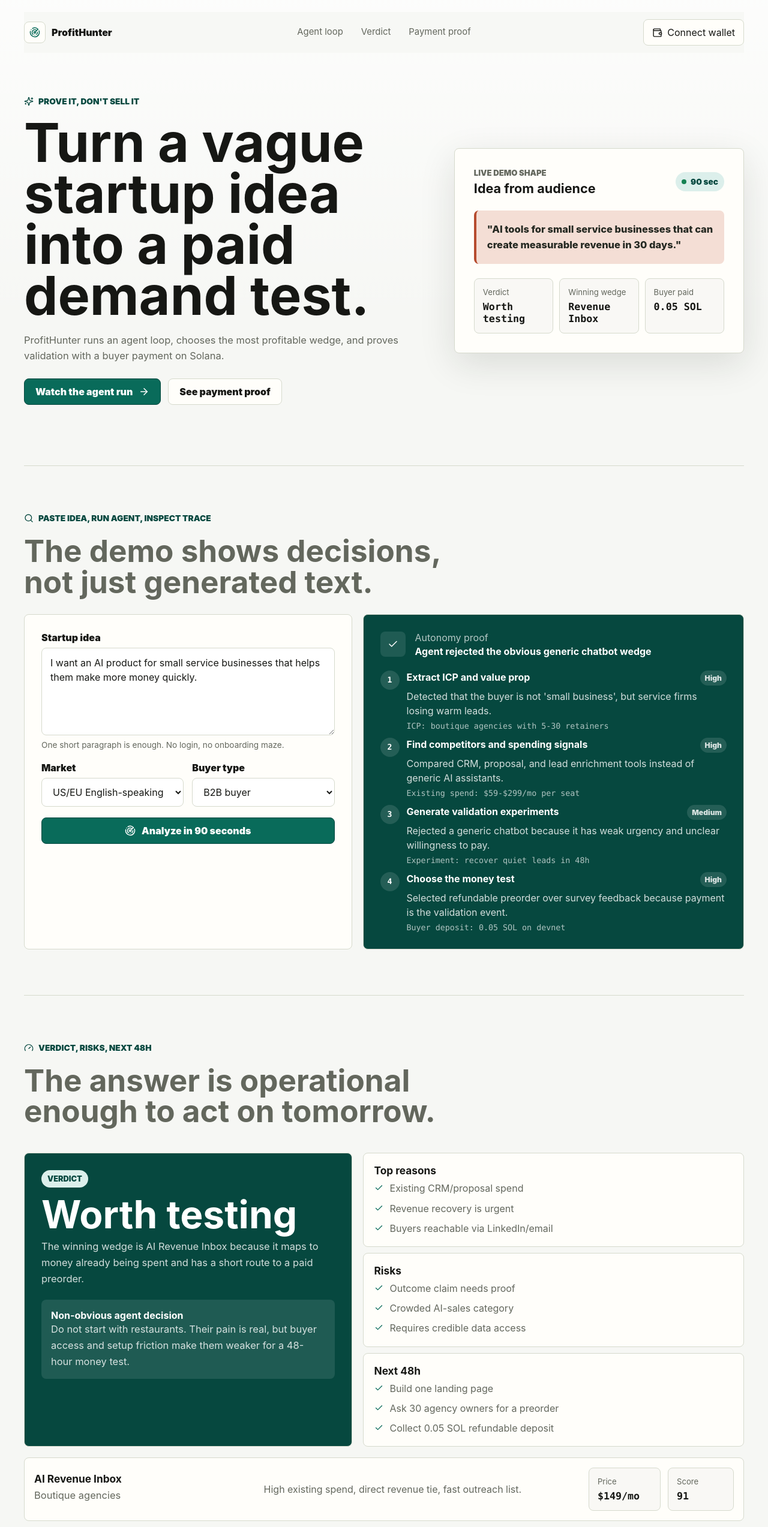
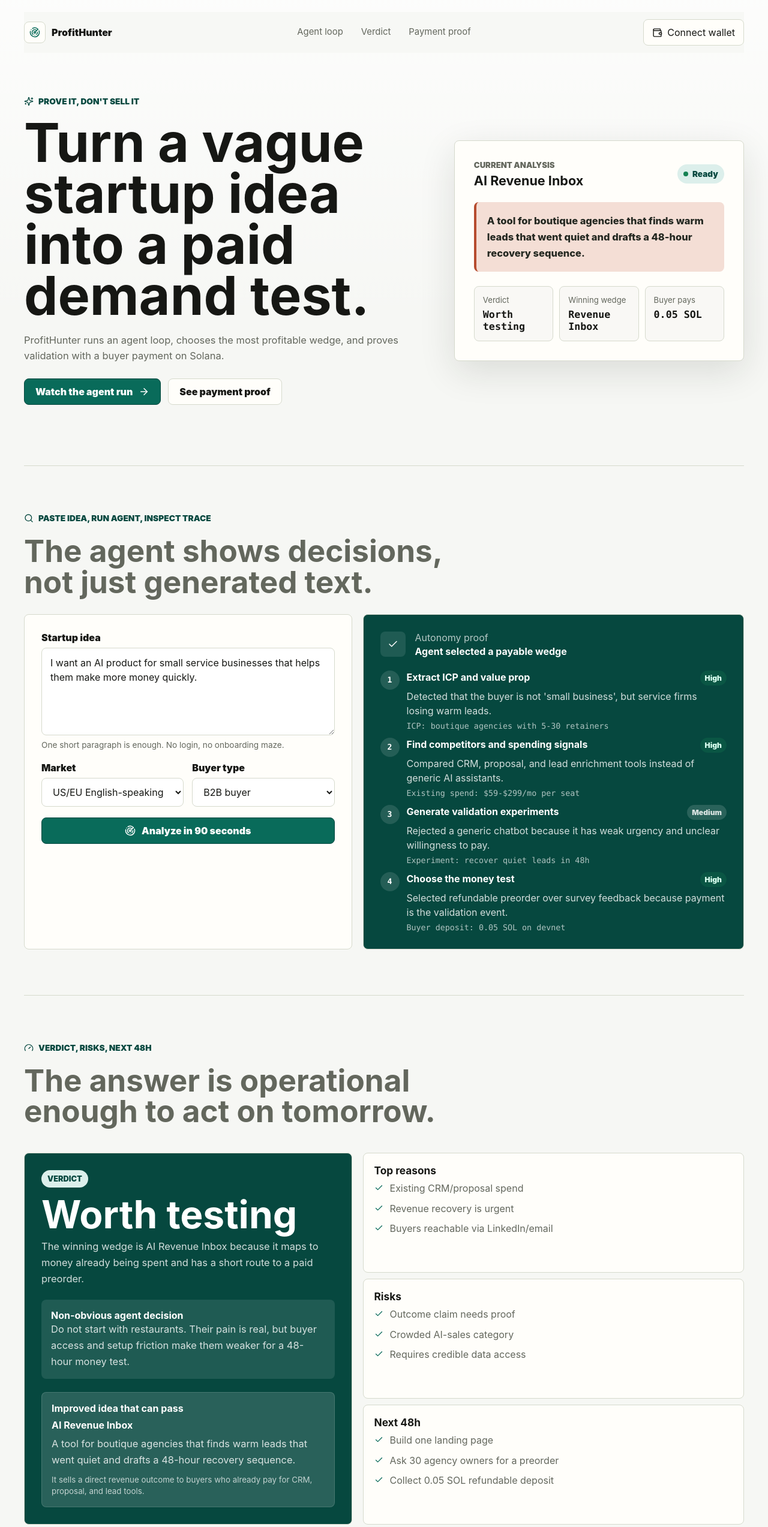
Before and after one commit to 0jz/ProfitHunter, a React (Vite) app: page / in a window 1280 px wide. Shown: the top 2546 px of the page at 60% size. Built offline with nearby package versions, Linux system fonts and the light colour scheme.

Commit message:
Add improved pivot and Phantom SOL payment

```diff
--- a/package.json
+++ b/package.json
@@ -9,6 +9,7 @@
     "preview": "vite preview --host 127.0.0.1"
   },
   "dependencies": {
+    "@solana/web3.js": "^1.98.4",
     "@vitejs/plugin-react": "^5.0.4",
     "dotenv": "^17.4.2",
     "lucide-react": "^0.468.0",
--- a/src/main.tsx
+++ b/src/main.tsx
@@ -5,7 +5,6 @@
   Check,
   Copy,
   ExternalLink,
-  FileText,
   Gauge,
   Loader2,
   Radar,
@@ -14,13 +13,14 @@
   Sparkles,
   Wallet,
 } from "lucide-react";
+import { Connection, LAMPORTS_PER_SOL, PublicKey, SystemProgram, Transaction } from "@solana/web3.js";
 import "./styles.css";
 
 type AgentStep = {
   label: string;
   detail: string;
   artifact: string;
-  confidence: "High" | "Medium";
+  confidence: "High" | "Medium" | "Low";
 };
 
 type Experiment = {
@@ -35,6 +35,11 @@
   steps: AgentStep[];
   verdict: string;
   winningWedge: string;
+  improvedIdea: {
+    title: string;
+    pitch: string;
+    whyBetter: string;
+  };
   topReasons: string[];
   risks: string[];
   next48h: string[];
@@ -44,8 +49,10 @@
 
 type SolanaProvider = {
   isPhantom?: boolean;
-  connect: (options?: { onlyIfTrusted?: boolean }) => Promise<{ publicKey: { toString: () => string } }>;
+  publicKey?: PublicKey;
+  connect: (options?: { onlyIfTrusted?: boolean }) => Promise<{ publicKey: PublicKey }>;
   disconnect?: () => Promise<void>;
+  signAndSendTransaction: (transaction: Transaction) => Promise<{ signature: string }>;
 };
 
 declare global {
@@ -105,12 +112,19 @@
   },
 ];
 
-const txHash = "4m5F...9QpD";
+const PAYMENT_SOL = 0.05;
+const RECIPIENT_WALLET = "7f7Gqo2rCMXSRdeqR7spLkx8vS9U6YLH1KH6xTVBrmEL";
+const DEVNET_EXPLORER = "https://explorer.solana.com";
 
 const defaultResult: HuntResult = {
   steps: agentSteps,
   verdict: "Worth testing",
   winningWedge: "AI Revenue Inbox",
+  improvedIdea: {
+    title: "AI Revenue Inbox",
+    pitch: "A tool for boutique agencies that finds warm leads that went quiet and drafts a 48-hour recovery sequence.",
+    whyBetter: "It sells a direct revenue outcome to buyers who already pay for CRM, proposal, and lead tools.",
+  },
   topReasons: ["Existing CRM/proposal spend", "Revenue recovery is urgent", "Buyers reachable via LinkedIn/email"],
   risks: ["Outcome claim needs proof", "Crowded AI-sales category", "Requires credible data access"],
   next48h: ["Build one landing page", "Ask 30 agency owners for a preorder", "Collect 0.05 SOL refundable deposit"],
@@ -127,6 +141,9 @@
   const [isWalletConnected, setIsWalletConnected] = useState(false);
   const [walletAddress, setWalletAddress] = useState("");
   const [walletError, setWalletError] = useState("");
+  const [isPaying, setIsPaying] = useState(false);
+  const [paymentError, setPaymentError] = useState("");
+  const [paymentSignature, setPaymentSignature] = useState("");
   const [apiError, setApiError] = useState("");
   const [usedLiveSearch, setUsedLiveSearch] = useState(false);
   const [result, setResult] = useState<HuntResult>(defaultResult);
@@ -168,24 +185,16 @@
     }
   }
 
-  function simulatePayment() {
-    setIsPaid(false);
-    window.setTimeout(() => setIsPaid(true), 800);
-  }
-
   async function copyTx() {
-    await navigator.clipboard.writeText("4m5FJ2QxDemoDevnetProfitHunter9QpD");
+    await navigator.clipboard.writeText(paymentSignature || RECIPIENT_WALLET);
     setCopied(true);
     window.setTimeout(() => setCopied(false), 1400);
   }
 
-  async function toggleWallet() {
+  async function connectWallet() {
     setWalletError("");
     if (isWalletConnected) {
-      await window.solana?.disconnect?.();
-      setIsWalletConnected(false);
-      setWalletAddress("");
-      return;
+      return window.solana?.publicKey ?? null;
     }
 
     const provider = window.solana;
@@ -198,8 +207,48 @@
       const response = await provider.connect({ onlyIfTrusted: false });
       setWalletAddress(response.publicKey.toString());
       setIsWalletConnected(true);
+      return response.publicKey;
     } catch {
       setWalletError("Wallet connect je odbijen ili nije uspeo.");
+      return null;
+    }
+  }
+
+  async function payWithSolana() {
+    setPaymentError("");
+    setIsPaying(true);
+
+    try {
+      const provider = window.solana;
+      const payer = await connectWallet();
+      if (!provider || !payer) {
+        throw new Error("Povezi Phantom wallet pre placanja.");
+      }
+
+      const connection = new Connection("https://api.devnet.solana.com", "confirmed");
+      const recipient = new PublicKey(RECIPIENT_WALLET);
+      const latestBlockhash = await connection.getLatestBlockhash("confirmed");
+      const transaction = new Transaction({
+        feePayer: payer,
+        blockhash: latestBlockhash.blockhash,
+        lastValidBlockHeight: latestBlockhash.lastValidBlockHeight,
+      }).add(
+        SystemProgram.transfer({
+          fromPubkey: payer,
+          toPubkey: recipient,
+          lamports: Math.round(PAYMENT_SOL * LAMPORTS_PER_SOL),
+        }),
+      );
+
+      const { signature } = await provider.signAndSendTransaction(transaction);
+      await connection.confirmTransaction({ signature, ...latestBlockhash }, "confirmed");
+      setPaymentSignature(signature);
+      setIsPaid(true);
+    } catch (error) {
+      setPaymentError(error instanceof Error ? error.message : "Solana transakcija nije uspela.");
+      setIsPaid(false);
+    } finally {
+      setIsPaying(false);
     }
   }
 
@@ -220,8 +269,8 @@
         <button
           className={`wallet-button ${isWalletConnected ? "is-connected" : ""}`}
           type="button"
-          aria-label={isWalletConnected ? "Disconnect wallet" : "Connect wallet"}
-          onClick={toggleWallet}
+          aria-label={isWalletConnected ? "Wallet connected" : "Connect wallet"}
+          onClick={connectWallet}
         >
           <Wallet size={17} aria-hidden="true" />
           {isWalletConnected && <span className="wallet-dot" aria-hidden="true" />}
@@ -252,24 +301,24 @@
           </div>
         </div>
 
-        <div className="demo-card" aria-label="Hackathon demo proof">
-          <div className="demo-header">
+        <div className="summary-card" aria-label="Current validation summary">
+          <div className="summary-header">
             <div>
-              <p className="panel-kicker">Live demo shape</p>
-              <h2>Idea from audience</h2>
+              <p className="panel-kicker">Current analysis</p>
+              <h2>{result.winningWedge}</h2>
             </div>
             <span className="live-pill">
               <span aria-hidden="true" />
-              90 sec
+              {usedLiveSearch ? "Live search" : "Ready"}
             </span>
           </div>
-          <p className="demo-quote">
-            "AI tools for small service businesses that can create measurable revenue in 30 days."
+          <p className="summary-quote">
+            {result.improvedIdea.pitch}
           </p>
           <div className="proof-strip">
-            <ProofStat label="Verdict" value="Worth testing" />
+            <ProofStat label="Verdict" value={result.verdict} />
             <ProofStat label="Winning wedge" value={result.winningWedge.replace(/^AI /, "")} />
-            <ProofStat label="Buyer paid" value="0.05 SOL" />
+            <ProofStat label="Buyer pays" value={`${PAYMENT_SOL} SOL`} />
           </div>
         </div>
       </section>
@@ -280,7 +329,7 @@
             <Search size={16} aria-hidden="true" />
             Paste idea, run agent, inspect trace
           </p>
-          <h2 id="run-title">The demo shows decisions, not just generated text.</h2>
+          <h2 id="run-title">The agent shows decisions, not just generated text.</h2>
         </div>
 
         <div className="workspace-grid">
@@ -329,10 +378,16 @@
               </span>
               <div>
                 <p>{usedLiveSearch ? "Live Anthropic search" : "Autonomy proof"}</p>
-                <strong>{isRunning ? "Agent is choosing the money test" : "Agent rejected the obvious generic chatbot wedge"}</strong>
+                <strong>
+                  {isRunning
+                    ? "Agent is choosing the money test"
+                    : isRejectedResult(result.verdict)
+                      ? "Agent rewrote the idea into a stronger wedge"
+                      : "Agent selected a payable wedge"}
+                </strong>
               </div>
             </div>
-            {apiError && <p className="api-error" role="status">{apiError} Demo result is shown instead.</p>}
+            {apiError && <p className="api-error" role="status">{apiError} Fallback result is shown instead.</p>}
             <ol className="trace-list">
               {result.steps.map((step, index) => (
                 <li key={step.label}>
@@ -340,7 +395,7 @@
                   <div>
                     <div className="trace-title">
                       <strong>{step.label}</strong>
-                      <span>{step.confidence}</span>
+                      <span className={`confidence-badge confidence-${step.confidence.toLowerCase()}`}>{step.confidence}</span>
                     </div>
                     <p>{step.detail}</p>
                     <small>{step.artifact}</small>
@@ -372,6 +427,12 @@
             <div className="decision-box">
               <strong>Non-obvious agent decision</strong>
               <p>{result.nonObviousDecision}</p>
+            </div>
+            <div className="decision-box improved-box">
+              <strong>Improved idea that can pass</strong>
+              <h4>{result.improvedIdea.title}</h4>
+              <p>{result.improvedIdea.pitch}</p>
+              <small>{result.improvedIdea.whyBetter}</small>
             </div>
           </article>
 
@@ -413,7 +474,7 @@
         <div className="receipt-card">
           <div className="receipt-status">
             <span className={isPaid ? "paid-dot" : "pending-dot"} aria-hidden="true" />
-            {isPaid ? "Buyer deposit confirmed" : "Waiting for signature"}
+            {isPaid ? "Buyer deposit confirmed" : "Waiting for Phantom signature"}
           </div>
           <div className="receipt-row">
             <span>Product preorder</span>
@@ -421,43 +482,31 @@
           </div>
           <div className="receipt-row">
             <span>Buyer payment</span>
-            <strong>0.05 SOL</strong>
+            <strong>{PAYMENT_SOL} SOL</strong>
           </div>
           <div className="receipt-row">
             <span>Network</span>
             <strong>Solana devnet</strong>
           </div>
           <div className="receipt-address">
-            <span>TX hash</span>
+            <span>{paymentSignature ? "TX hash" : "Recipient wallet"}</span>
             <button type="button" aria-label="Copy transaction hash" onClick={copyTx}>
               <Copy size={16} aria-hidden="true" />
-              {copied ? "Copied" : txHash}
+              {copied ? "Copied" : truncateAddress(paymentSignature || RECIPIENT_WALLET)}
             </button>
           </div>
-          <button className="submit-button proof-button" type="button" onClick={simulatePayment} disabled={!hasRun}>
-            <Wallet size={18} aria-hidden="true" />
-            Simulate buyer pays 0.05 SOL
+          <button className="submit-button proof-button" type="button" onClick={payWithSolana} disabled={!hasRun || isPaying}>
+            {isPaying ? <Loader2 size={18} aria-hidden="true" /> : <Wallet size={18} aria-hidden="true" />}
+            {isPaying ? "Confirming on devnet" : `Pay ${PAYMENT_SOL} SOL with Phantom`}
           </button>
-          <a className="explorer-link" href="https://explorer.solana.com/?cluster=devnet" target="_blank" rel="noreferrer">
+          {paymentError && <p className="payment-error" role="status">{paymentError}</p>}
+          <a className="explorer-link" href={explorerUrl(paymentSignature)} target="_blank" rel="noreferrer">
             Open devnet explorer
             <ExternalLink size={16} aria-hidden="true" />
           </a>
           <p className="receipt-note">
-            Full report unlocks after the buyer signal, but the money movement is the proof.
+            Sends devnet SOL to {truncateAddress(RECIPIENT_WALLET)} as the validation deposit.
           </p>
-        </div>
-      </section>
-
-      <section className="pitch-section" aria-label="Five minute pitch structure">
-        <div className="pitch-card">
-          <FileText size={20} aria-hidden="true" />
-          <div>
-            <h2>5-minute pitch spine</h2>
-            <p>
-              30s problem, 90s live agent loop, 90s verdict, 60s buyer payment proof,
-              30s why this is impossible without AI.
-            </p>
-          </div>
         </div>
       </section>
     </main>
@@ -495,11 +544,23 @@
   return `${address.slice(0, chars)}...${address.slice(-chars)}`;
 }
 
+function explorerUrl(signature: string) {
+  return signature
+    ? `${DEVNET_EXPLORER}/tx/${signature}?cluster=devnet`
+    : `${DEVNET_EXPLORER}/address/${RECIPIENT_WALLET}?cluster=devnet`;
+}
+
+function isRejectedResult(verdict: string) {
+  const normalized = verdict.toLowerCase();
+  return normalized.includes("weak") || normalized.includes("reject") || normalized.includes("don't") || normalized.includes("pivot");
+}
+
 function normalizeResult(value: Partial<HuntResult>): HuntResult {
   return {
     ...defaultResult,
     ...value,
     steps: Array.isArray(value.steps) && value.steps.length ? value.steps.slice(0, 4) as AgentStep[] : defaultResult.steps,
+    improvedIdea: value.improvedIdea?.title ? value.improvedIdea : defaultResult.improvedIdea,
     topReasons: Array.isArray(value.topReasons) && value.topReasons.length ? value.topReasons.slice(0, 3) : defaultResult.topReasons,
     risks: Array.isArray(value.risks) && value.risks.length ? value.risks.slice(0, 3) : defaultResult.risks,
     next48h: Array.isArray(value.next48h) && value.next48h.length ? value.next48h.slice(0, 3) : defaultResult.next48h,
--- a/src/styles.css
+++ b/src/styles.css
@@ -95,6 +95,11 @@
 h3 {
   margin-bottom: 8px;
   font-size: 1.08rem;
+}
+
+h4 {
+  margin: 8px 0;
+  font-size: 1rem;
 }
 
 .app-shell {
@@ -226,7 +231,7 @@
 .hero-lede,
 .payment-copy p,
 .section-heading,
-.demo-quote,
+.summary-quote,
 .verdict-card p,
 .experiment-row p,
 .decision-box p {
@@ -281,7 +286,7 @@
   transform: translateY(-1px);
 }
 
-.demo-card,
+.summary-card,
 .hunt-form,
 .agent-card,
 .verdict-card,
@@ -294,12 +299,12 @@
   background: var(--panel);
 }
 
-.demo-card {
+.summary-card {
   padding: clamp(20px, 4vw, 32px);
   box-shadow: var(--shadow);
 }
 
-.demo-header,
+.summary-header,
 .agent-status,
 .trace-title,
 .receipt-row,
@@ -320,7 +325,7 @@
   text-transform: uppercase;
 }
 
-.demo-header h2 {
+.summary-header h2 {
   margin: 0;
   font-size: 1.35rem;
   line-height: 1.15;
@@ -355,7 +360,7 @@
   background: var(--warning);
 }
 
-.demo-quote {
+.summary-quote {
   margin: 24px 0;
   padding: 18px;
   border-left: 4px solid var(--accent);
@@ -471,7 +476,8 @@
 }
 
 .top-error,
-.api-error {
+.api-error,
+.payment-error {
   margin: 0 0 12px;
   padding: 12px 14px;
   border: 1px solid color-mix(in srgb, var(--warning) 38%, var(--border));
@@ -487,6 +493,10 @@
   margin: 0 0 18px;
   background: rgb(255 255 255 / 12%);
   color: white;
+}
+
+.payment-error {
+  margin: 12px 0 0;
 }
 
 .submit-button {
@@ -570,6 +580,21 @@
   font-weight: 900;
 }
 
+.confidence-high {
+  background: rgb(22 130 83 / 24%) !important;
+  color: #d9fff0 !important;
+}
+
+.confidence-medium {
+  background: rgb(255 255 255 / 14%) !important;
+  color: rgb(255 255 255 / 82%) !important;
+}
+
+.confidence-low {
+  background: rgb(182 76 47 / 30%) !important;
+  color: #ffe4dc !important;
+}
+
 .trace-list p {
   margin: 6px 0;
   color: rgb(255 255 255 / 82%);
@@ -617,6 +642,18 @@
 
 .decision-box p {
   margin-bottom: 0;
+}
+
+.improved-box {
+  border: 1px solid rgb(255 255 255 / 14%);
+  background: rgb(255 255 255 / 14%);
+}
+
+.improved-box small {
+  display: block;
+  margin-top: 10px;
+  color: rgb(255 255 255 / 72%);
+  line-height: 1.45;
 }
 
 .reason-grid {
@@ -848,7 +885,7 @@
     width: 100%;
   }
 
-  .demo-header,
+  .summary-header,
   .trace-title,
   .receipt-address {
     align-items: flex-start;
--- a/vite.config.ts
+++ b/vite.config.ts
@@ -81,13 +81,15 @@
 }
 
 function buildProfitHuntPrompt({ idea, market, buyerType }) {
-  return `You are ProfitHunter, a hackathon demo agent. Use web search to research the market for this startup idea, then return ONLY valid JSON.
+  return `You are ProfitHunter, a hackathon validation agent. Use web search to research the market for this startup idea, then return ONLY valid JSON.
 
 Startup idea: ${idea}
 Market: ${market}
 Buyer type: ${buyerType}
 
 Pick the product wedge most likely to collect a small refundable SOL preorder in 48 hours. Prefer proof of existing spend, reachable buyers, strong pain, and fast fulfillment. Avoid generic optimism.
+
+If the submitted idea is weak, risky, illegal, too regulated, or unlikely to collect payment, say that clearly in "verdict" using wording like "Weak signal - pivot recommended" or "Do not pursue as written". Then generate an improved idea that could pass the hackathon criteria and make that improved idea the "winningWedge". Do not leave the user with only rejection.
 
 Return exactly this JSON shape:
 {
@@ -97,8 +99,13 @@
     {"label": "Generate validation experiments", "detail": "...", "artifact": "...", "confidence": "Medium"},
     {"label": "Choose the money test", "detail": "...", "artifact": "Buyer deposit: 0.05 SOL on devnet", "confidence": "High"}
   ],
-  "verdict": "Worth testing",
-  "winningWedge": "short product name",
+  "verdict": "Worth testing OR Weak signal - pivot recommended OR Do not pursue as written",
+  "winningWedge": "short improved product name",
+  "improvedIdea": {
+    "title": "short improved idea name",
+    "pitch": "one-sentence product pitch that could collect a 0.05 SOL preorder",
+    "whyBetter": "why this is more likely to pass than the original idea"
+  },
   "topReasons": ["reason 1", "reason 2", "reason 3"],
   "risks": ["risk 1", "risk 2", "risk 3"],
   "next48h": ["task 1", "task 2", "Collect 0.05 SOL refundable deposit"],
```
Also changed, not shown: 1 other file (tests, documents, lock files or other folders).
